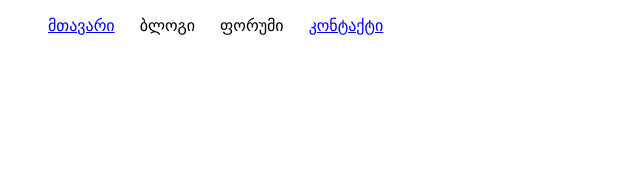
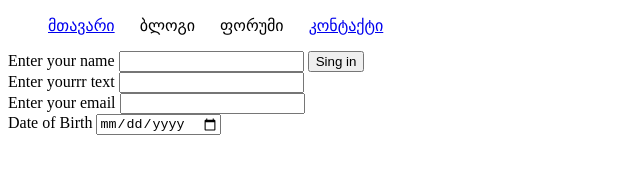
Before and after one commit to Nbregvadzzze/Homework4, a plain HTML site: page contact/index.html in a window 1280 px wide. Shown: the whole page, without its empty margins (0-640 px from the left). Drawn offline with Linux system fonts and the light colour scheme.

Commit message:
Update index.html

```diff
--- a/contact/index.html
+++ b/contact/index.html
@@ -17,5 +17,25 @@
            <a href="./contact.html">კონტაქტი</a>
         </li>
     </ul>
+    <form>
+        <label>Enter your name</label>
+        <input>
+        <button>
+            Sing in
+        </button>
+        <div>
+            <label>Enter yourrr text</label>
+            <input type="text">
+        </div>
+        <div>
+            <label>Enter your email</label>
+            <input type="email" required>
+        </div>
+        <div>
+            <label>Date of Birth</label>
+            <input type="date">
+        </div>
+
+    </form>
 </body>
 </html>
```
